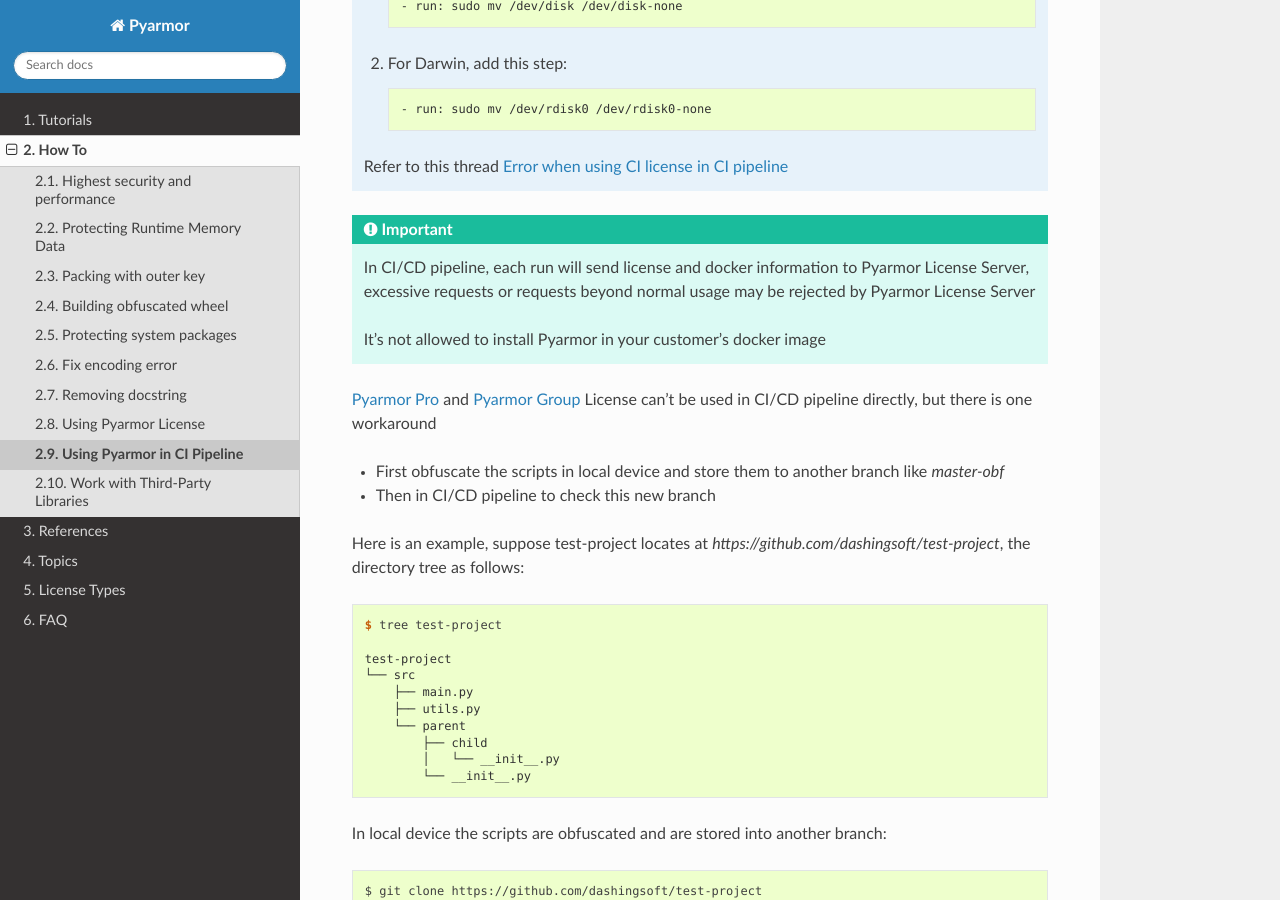
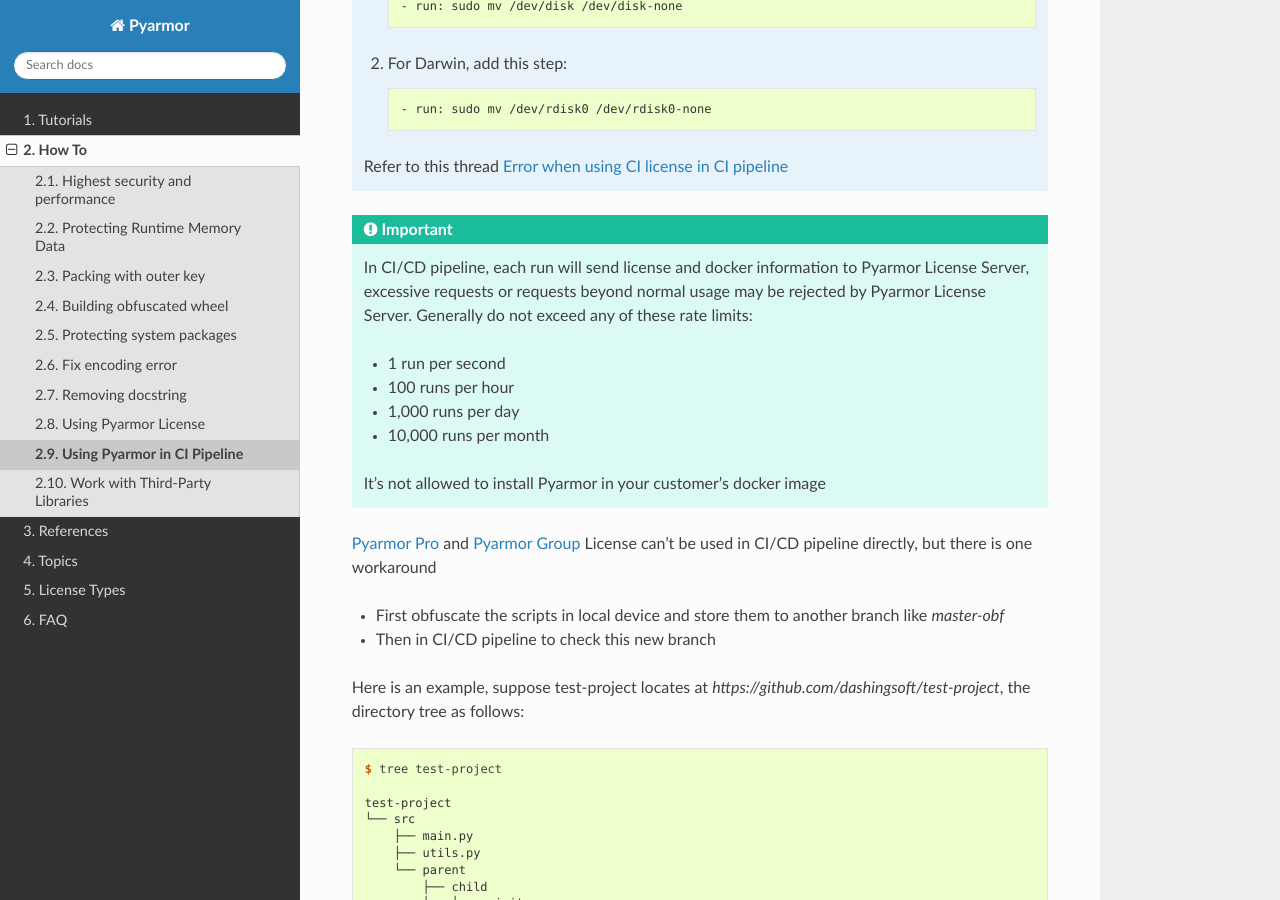
Before and after one commit to dashingsoft/pyarmor, a Sphinx documentation site: the page built from docs/how-to/ci.rst, in a window 1280 px wide and 900 px high, scrolled down 1126 px. Built offline with Sphinx 7.4.7 and the Read the Docs theme 3.1.0, drawn with Linux system fonts in a browser that asks for light colours.

Commit message:
Doc rate limits in how-to guide

```diff
--- a/docs/how-to/ci.rst
+++ b/docs/how-to/ci.rst
@@ -53,7 +53,13 @@
 
 .. important::
 
-   In CI/CD pipeline, each run will send license and docker information to Pyarmor License Server, excessive requests or requests beyond normal usage may be rejected by Pyarmor License Server
+   In CI/CD pipeline, each run will send license and docker information to Pyarmor License Server, excessive requests or requests beyond normal usage may be rejected by Pyarmor License Server. Generally do not exceed any of these rate limits:
+
+   - 1 run per second
+   - 100 runs per hour
+   - 1,000 runs per day
+   - 10,000 runs per month
+
 
    It's not allowed to install Pyarmor in your customer's docker image
 
```
